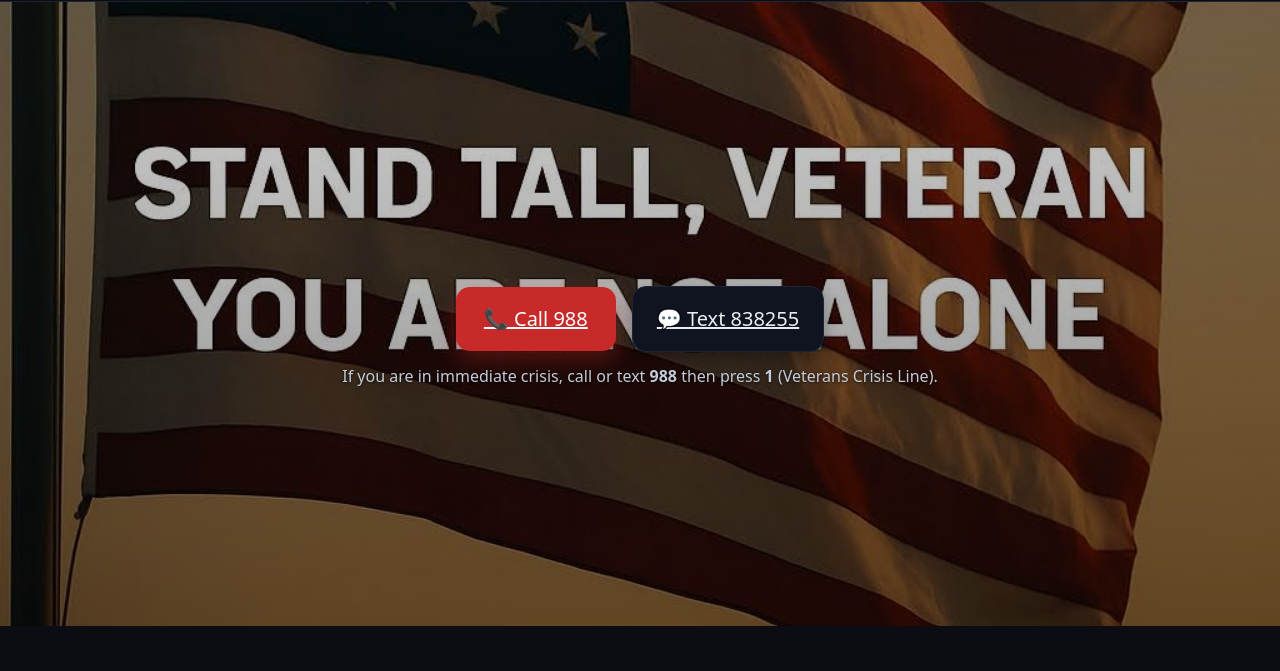
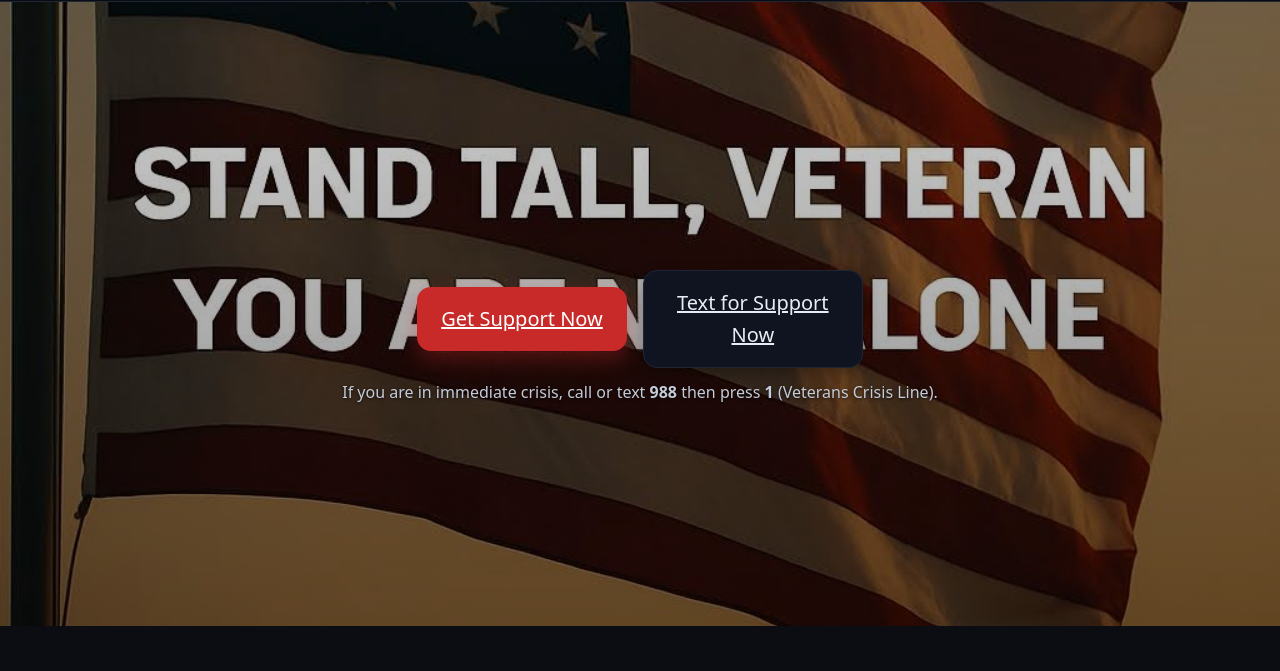
Before and after one commit to One-Eternal-Mission/Veteran-Page-Test, a plain HTML site: page index.html in a window 1280 px wide. Shown: the part 50-721 px from the top of the page. Drawn offline with Linux system fonts and the light colour scheme.

Commit message:
Update index.html

```diff
--- a/index.html
+++ b/index.html
@@ -6,7 +6,7 @@
   <title>Veteran Support — You Are Not Alone</title>
   <meta name="description" content="A calming, supportive place for veterans seeking help. Resources, testimonies, and simple next steps.">
   <link rel="icon" href="assets/favicon.svg" type="image/svg+xml">
-  <link rel="stylesheet" href="styles.css?v=6">
+  <link rel="stylesheet" href="styles.css?v=7">
 </head>
 <body>
   <!-- HEADER -->
@@ -33,18 +33,18 @@
       <div class="hero-overlay" aria-hidden="true"></div>
       <div class="hero-content container center">
 
-        <!-- Support buttons -->
-        <div class="support-buttons">
+        <!-- Buttons placed lower -->
+        <div class="support-buttons lower">
           <a class="btn callout"
              href="tel:988"
              aria-label="Call 988 for the Veterans Crisis Line">
-            📞 Call 988
+            Get Support Now
           </a>
 
           <a class="btn callout alt"
              href="sms:838255"
              aria-label="Text 838255 for the Veterans Crisis Line">
-            💬 Text 838255
+            Text for Support Now
           </a>
         </div>
 
```
